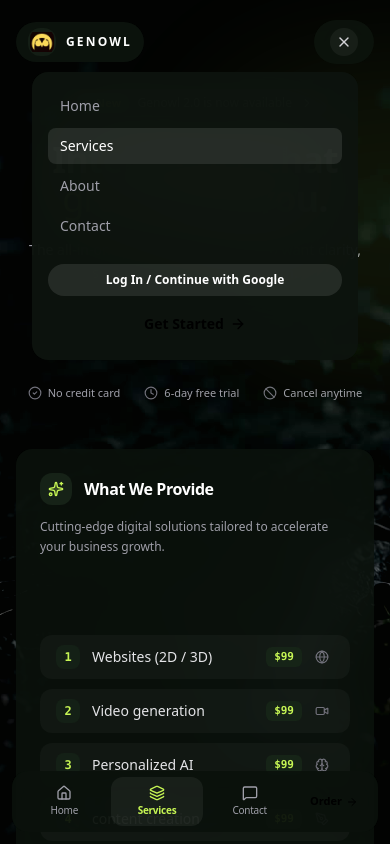
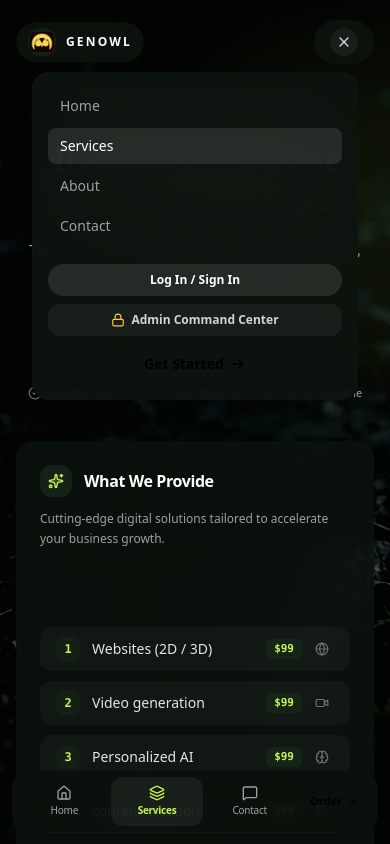
Before and after one commit to antrikshsoun-cloud/genowl-main, a React (Vite) app: page / in a window 390 px wide. Both pictures are taken after a click on the button 344 px from the left and 42 px from the top of the page. Shown: the top 844 px of the page. Built offline with nearby package versions, Linux system fonts and the light colour scheme; a web font is replaced by a local one.

Commit message:
Remove Google login references, add Admin access to PC & Mobile navbar, refine mobile page alignments

```diff
--- a/src/App.tsx
+++ b/src/App.tsx
@@ -163,21 +163,22 @@ export default function App() {
         }}
         onSignOut={handleSignOut}
         onOpenProfile={() => setProfileModalOpen(true)}
+        onOpenAdmin={() => setAdminModalOpen(true)}
       />
 
       {/* 3. Sequential Scroll-Based Pages */}
-      <main className="relative z-10 flex flex-col w-full">
+      <main className="relative z-10 flex flex-col w-full overflow-x-hidden">
 
         {/* PAGE 1: Home (Hero & FeatureCards) */}
-        <section id="home" className="w-full flex flex-col justify-between pt-6 sm:pt-8 pb-16">
+        <section id="home" className="w-full flex flex-col justify-between pt-6 sm:pt-8 pb-10 sm:pb-16 overflow-x-hidden">
           <Hero onStartTrial={() => handleOpenOrder('2D Website')} />
-          <div className="pt-4">
+          <div className="pt-2 sm:pt-4">
             <FeatureCards />
           </div>
         </section>
 
         {/* PAGE 2: Services & Transparent Pricing */}
-        <section id="services" className="w-full min-h-screen flex flex-col justify-center py-12">
+        <section id="services" className="w-full py-6 sm:py-10 md:py-16 md:min-h-screen flex flex-col justify-center overflow-x-hidden">
           <ServicesPage
             onSelectService={(srv) => handleOpenOrder(srv)}
             onNavigateContact={() => handleNavigate('contact')}
@@ -185,7 +186,7 @@ export default function App() {
         </section>
 
         {/* PAGE 3: About & Core Philosophy */}
-        <section id="about" className="w-full min-h-screen flex flex-col justify-center py-12">
+        <section id="about" className="w-full py-6 sm:py-10 md:py-16 md:min-h-screen flex flex-col justify-center overflow-x-hidden">
           <AboutPage
             onNavigateServices={() => handleNavigate('services')}
             onNavigateContact={() => handleNavigate('contact')}
@@ -193,7 +194,7 @@ export default function App() {
         </section>
 
         {/* PAGE 4: Contact & Direct Inquiries */}
-        <section id="contact" className="w-full min-h-screen flex flex-col justify-center py-12">
+        <section id="contact" className="w-full py-6 sm:py-10 md:py-16 md:min-h-screen flex flex-col justify-center overflow-x-hidden">
           <ContactPage
             initialService={selectedService}
             onNavigateServices={() => handleNavigate('services')}
--- a/src/components/Navbar.tsx
+++ b/src/components/Navbar.tsx
@@ -1,5 +1,5 @@
 import React, { useState } from 'react';
-import { ArrowRight, Menu, X } from 'lucide-react';
+import { ArrowRight, Menu, X, Lock } from 'lucide-react';
 import OwlLogo from './OwlLogo.tsx';
 
 import { UserProfile } from './AuthModal.tsx';
@@ -12,6 +12,7 @@ interface NavbarProps {
   onOpenAuth?: (mode: 'signin' | 'signup') => void;
   onSignOut?: () => void;
   onOpenProfile?: () => void;
+  onOpenAdmin?: () => void;
 }
 
 export default function Navbar({
@@ -22,6 +23,7 @@ export default function Navbar({
   onOpenAuth,
   onSignOut,
   onOpenProfile,
+  onOpenAdmin,
 }: NavbarProps) {
   const [mobileMenuOpen, setMobileMenuOpen] = useState(false);
 
@@ -130,6 +132,18 @@ export default function Navbar({
               </button>
             )}
 
+            {onOpenAdmin && (
+              <button
+                type="button"
+                onClick={onOpenAdmin}
+                title="Admin Command Center"
+                className="text-xs text-zinc-400 hover:text-[#f7cc46] flex items-center gap-1.5 px-2.5 py-1.5 rounded-full hover:bg-white/5 transition-colors cursor-pointer border border-transparent hover:border-[#f7cc46]/30"
+              >
+                <Lock className="w-3 h-3 text-[#f7cc46]" />
+                <span className="font-medium">Admin</span>
+              </button>
+            )}
+
             <button
               id="nav-get-started-btn"
               type="button"
@@ -232,9 +246,23 @@ export default function Navbar({
                     setMobileMenuOpen(false);
                     onOpenAuth?.('signin');
                   }}
-                  className="w-full py-2 rounded-full text-xs font-semibold text-white bg-white/10 hover:bg-white/15 transition-all text-center"
+                  className="w-full py-2 rounded-full text-xs font-semibold text-white bg-white/10 hover:bg-white/15 transition-all text-center cursor-pointer"
                 >
-                  Log In / Continue with Google
+                  Log In / Sign In
+                </button>
+              )}
+
+              {onOpenAdmin && (
+                <button
+                  type="button"
+                  onClick={() => {
+                    setMobileMenuOpen(false);
+                    onOpenAdmin();
+                  }}
+                  className="w-full py-2 rounded-xl text-xs font-semibold text-zinc-300 hover:text-[#f7cc46] bg-white/5 border border-white/10 hover:border-[#f7cc46]/30 transition-all flex items-center justify-center gap-1.5 cursor-pointer"
+                >
+                  <Lock className="w-3.5 h-3.5 text-[#f7cc46]" />
+                  <span>Admin Command Center</span>
                 </button>
               )}
 
@@ -244,7 +272,7 @@ export default function Navbar({
                   setMobileMenuOpen(false);
                   onOpenOrder?.('2D Website');
                 }}
-                className="w-full py-2.5 rounded-full text-sm font-semibold text-black bg-gradient-to-r from-[#baf345] to-[#d6fa66] shadow-lg flex items-center justify-center gap-1.5"
+                className="w-full py-2.5 rounded-full text-sm font-semibold text-black bg-gradient-to-r from-[#baf345] to-[#d6fa66] shadow-lg flex items-center justify-center gap-1.5 cursor-pointer"
               >
                 <span>Get Started</span>
                 <ArrowRight className="w-4 h-4" />
--- a/src/components/ServicesPage.tsx
+++ b/src/components/ServicesPage.tsx
@@ -189,7 +189,7 @@ export default function ServicesPage({ onSelectService, onNavigateContact }: Ser
                 <button
                   type="button"
                   onClick={() => setWebTier('2d')}
-                  className={`py-2.5 px-3 rounded-xl text-xs font-semibold flex items-center justify-center gap-2 transition-all cursor-pointer ${
+                  className={`py-2.5 px-2 sm:px-3 rounded-xl text-[11px] sm:text-xs font-semibold flex items-center justify-center gap-1.5 sm:gap-2 transition-all cursor-pointer ${
                     webTier === '2d'
                       ? 'bg-[#c6f554] text-black shadow-[0_0_15px_rgba(198,245,84,0.4)]'
                       : 'text-zinc-400 hover:text-white bg-white/[0.04] hover:bg-white/[0.08]'
@@ -203,7 +203,7 @@ export default function ServicesPage({ onSelectService, onNavigateContact }: Ser
                 <button
                   type="button"
                   onClick={() => setWebTier('3d')}
-                  className={`py-2.5 px-3 rounded-xl text-xs font-semibold flex items-center justify-center gap-2 transition-all cursor-pointer ${
+                  className={`py-2.5 px-2 sm:px-3 rounded-xl text-[11px] sm:text-xs font-semibold flex items-center justify-center gap-1.5 sm:gap-2 transition-all cursor-pointer ${
                     webTier === '3d'
                       ? 'bg-[#c6f554] text-black shadow-[0_0_15px_rgba(198,245,84,0.4)]'
                       : 'text-zinc-400 hover:text-white bg-white/[0.04] hover:bg-white/[0.08]'
```
Also changed, not shown: src/components/LegalModal.tsx (+8 -8 lines).
